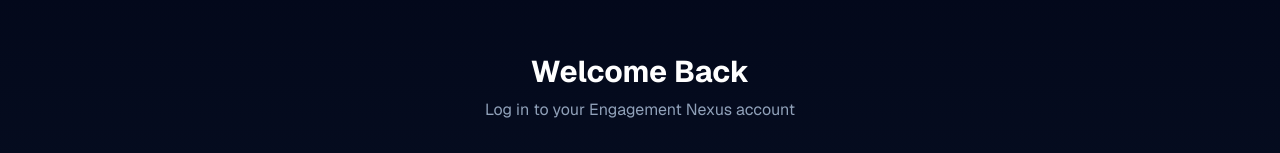
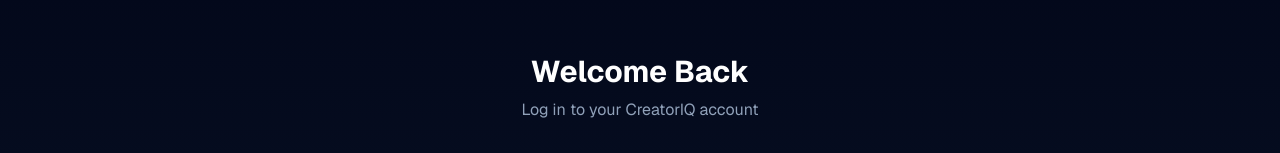
Before and after one commit to sabasiddique1/CreAtorIq, a Next.js app in the folder apps/web/: page /login in a window 1280 px wide. Shown: the part 145-298 px from the top of the page. Built offline with nearby package versions, Linux system fonts and the light colour scheme; no server answers.

Commit message:
Update all UI references to CreatorIQ

```diff
--- a/apps/web/src/app/login/page.tsx
+++ b/apps/web/src/app/login/page.tsx
@@ -38,7 +38,7 @@ export default function LoginPage() {
       <div className="w-full max-w-md">
         <div className="text-center mb-8">
           <h1 className="text-3xl font-bold text-white mb-2">Welcome Back</h1>
-          <p className="text-slate-400">Log in to your Engagement Nexus account</p>
+          <p className="text-slate-400">Log in to your CreatorIQ account</p>
         </div>
 
         <div className="bg-slate-800/50 border border-slate-700 rounded-lg p-8">
--- a/apps/web/src/app/register/page.tsx
+++ b/apps/web/src/app/register/page.tsx
@@ -117,7 +117,7 @@ export default function RegisterPage() {
     <main className="min-h-screen bg-gradient-to-b from-slate-950 to-slate-900 flex items-center justify-center px-4">
       <div className="w-full max-w-md">
         <div className="text-center mb-8">
-          <h1 className="text-3xl font-bold text-white mb-2">Join Engagement Nexus</h1>
+          <h1 className="text-3xl font-bold text-white mb-2">Join CreatorIQ</h1>
           <p className="text-slate-400">Create your account to get started</p>
         </div>
 
--- a/apps/web/src/app/subscriber/dashboard/page.tsx
+++ b/apps/web/src/app/subscriber/dashboard/page.tsx
@@ -237,7 +237,7 @@ export default function SubscriberDashboard() {
       {/* Header */}
       <header className="bg-slate-800/50 border-b border-slate-700 sticky top-0 z-40">
         <div className="max-w-7xl mx-auto px-4 sm:px-6 lg:px-8 flex items-center justify-between h-16">
-          <div className="text-xl font-bold text-blue-400">Engagement Nexus</div>
+          <div className="text-xl font-bold text-blue-400">CreatorIQ</div>
           <div className="flex items-center gap-4">
             <div className="text-sm">
               <p className="text-slate-400">Subscriber Tier</p>
--- a/apps/web/src/components/creator/header.tsx
+++ b/apps/web/src/components/creator/header.tsx
@@ -19,7 +19,7 @@ export default function CreatorHeader() {
     <header className="bg-slate-800/50 border-b border-slate-700 sticky top-0 z-40">
       <div className="max-w-7xl mx-auto px-4 sm:px-6 lg:px-8 flex items-center justify-between h-16">
         <Link href="/creator/dashboard" className="text-xl font-bold text-blue-400">
-          Engagement Nexus
+          CreatorIQ
         </Link>
 
         <nav className="hidden md:flex gap-6">
```
